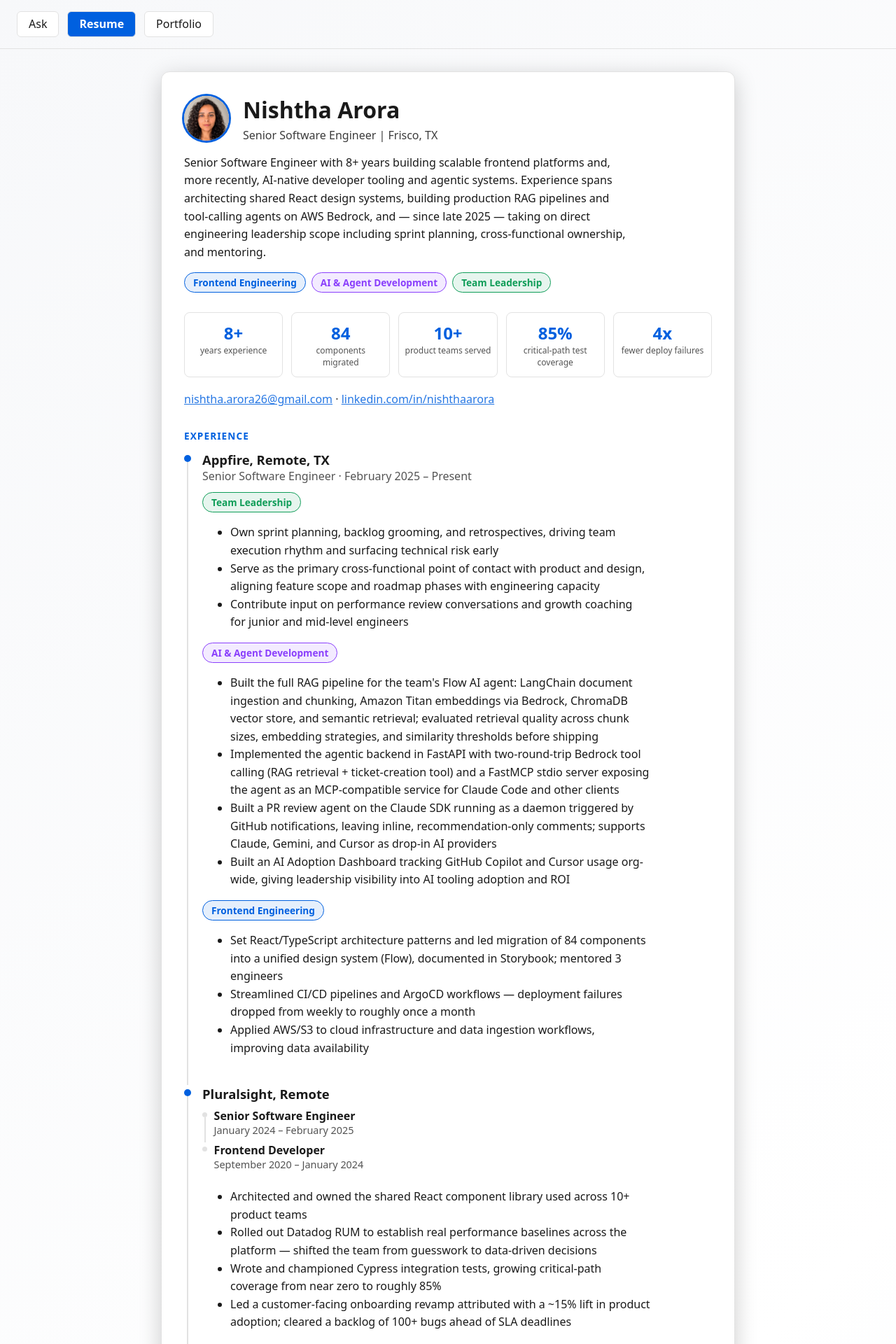
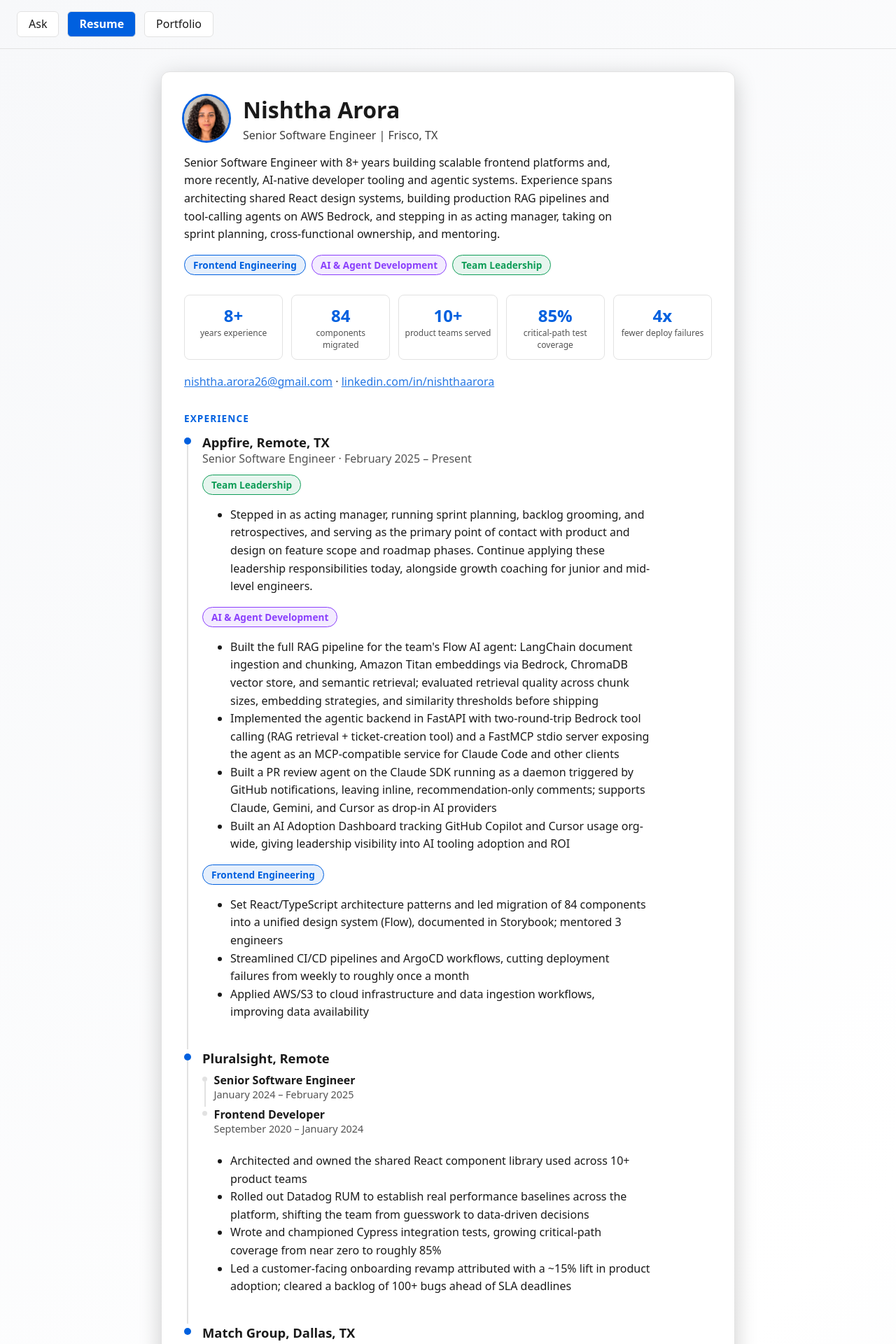
Before and after one commit to nishthaarora/nishtha-portfolio, a Next.js app: page /resume in a window 1280 px wide. Shown: the top 1920 px of the page at 70% size. Built offline with nearby package versions, Linux system fonts and the light colour scheme; no server answers.

Commit message:
update resume

```diff
--- a/data/resume.ts
+++ b/data/resume.ts
@@ -70,7 +70,7 @@
     location: "Frisco, TX",
   },
   summary:
-    "Senior Software Engineer with 8+ years building scalable frontend platforms and, more recently, AI-native developer tooling and agentic systems. Experience spans architecting shared React design systems, building production RAG pipelines and tool-calling agents on AWS Bedrock, and — since late 2025 — taking on direct engineering leadership scope including sprint planning, cross-functional ownership, and mentoring.",
+    "Senior Software Engineer with 8+ years building scalable frontend platforms and, more recently, AI-native developer tooling and agentic systems. Experience spans architecting shared React design systems, building production RAG pipelines and tool-calling agents on AWS Bedrock, and stepping in as acting manager, taking on sprint planning, cross-functional ownership, and mentoring.",
   coreStrengths: [
     { label: "Frontend Engineering", anchorId: "frontend-engineering" },
     { label: "AI & Agent Development", anchorId: "ai-agent-development" },
@@ -95,9 +95,7 @@
           category: "Team Leadership",
           anchorId: "team-leadership",
           highlights: [
-            "Own sprint planning, backlog grooming, and retrospectives, driving team execution rhythm and surfacing technical risk early",
-            "Serve as the primary cross-functional point of contact with product and design, aligning feature scope and roadmap phases with engineering capacity",
-            "Contribute input on performance review conversations and growth coaching for junior and mid-level engineers",
+            "Stepped in as acting manager, running sprint planning, backlog grooming, and retrospectives, and serving as the primary point of contact with product and design on feature scope and roadmap phases. Continue applying these leadership responsibilities today, alongside growth coaching for junior and mid-level engineers.",
           ],
         },
         {
@@ -115,7 +113,7 @@
           anchorId: "frontend-engineering",
           highlights: [
             "Set React/TypeScript architecture patterns and led migration of 84 components into a unified design system (Flow), documented in Storybook; mentored 3 engineers",
-            "Streamlined CI/CD pipelines and ArgoCD workflows — deployment failures dropped from weekly to roughly once a month",
+            "Streamlined CI/CD pipelines and ArgoCD workflows, cutting deployment failures from weekly to roughly once a month",
             "Applied AWS/S3 to cloud infrastructure and data ingestion workflows, improving data availability",
           ],
         },
@@ -133,7 +131,7 @@
       ],
       highlights: [
         "Architected and owned the shared React component library used across 10+ product teams",
-        "Rolled out Datadog RUM to establish real performance baselines across the platform — shifted the team from guesswork to data-driven decisions",
+        "Rolled out Datadog RUM to establish real performance baselines across the platform, shifting the team from guesswork to data-driven decisions",
         "Wrote and championed Cypress integration tests, growing critical-path coverage from near zero to roughly 85%",
         "Led a customer-facing onboarding revamp attributed with a ~15% lift in product adoption; cleared a backlog of 100+ bugs ahead of SLA deadlines",
       ],
@@ -178,7 +176,7 @@
         "Mentoring",
         "Sprint Planning & Grooming",
         "Cross-Functional Communication",
-        "Performance Review Input",
+        "Growth Coaching",
         "Architecture Standards",
         "Agile/SDLC",
       ],
```
